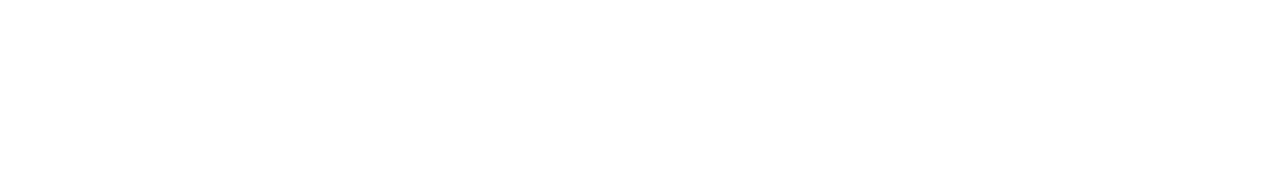
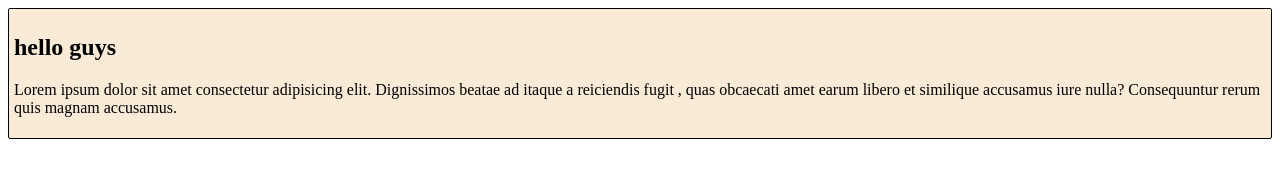
Before and after one commit to Rak-ib/second-ripo, a plain HTML site: page index.html in a window 1280 px wide. Drawn offline with Linux system fonts and the light colour scheme.

Commit message:
first modify

```diff
--- /dev/null
+++ b/css/first.css
@@ -0,0 +1,6 @@
+div{
+    background-color: antiquewhite;
+    border: 1px solid black;
+    border-radius: 2px;
+    padding: 5px;
+}
--- a/index.html
+++ b/index.html
@@ -4,8 +4,14 @@
     <meta charset="UTF-8">
     <meta name="viewport" content="width=device-width, initial-scale=1.0">
     <title>second repo</title>
+    <link rel="stylesheet" href="css/first.css">
 </head>
 <body>
-
+    <div>
+        <h2>hello guys</h2>
+        <p>Lorem ipsum dolor sit amet consectetur adipisicing elit. Dignissimos beatae ad itaque a reiciendis fugit
+            , quas obcaecati amet earum libero et similique accusamus iure nulla?
+             Consequuntur rerum quis magnam accusamus.</p>
+    </div>
 </body>
 </html>
```
